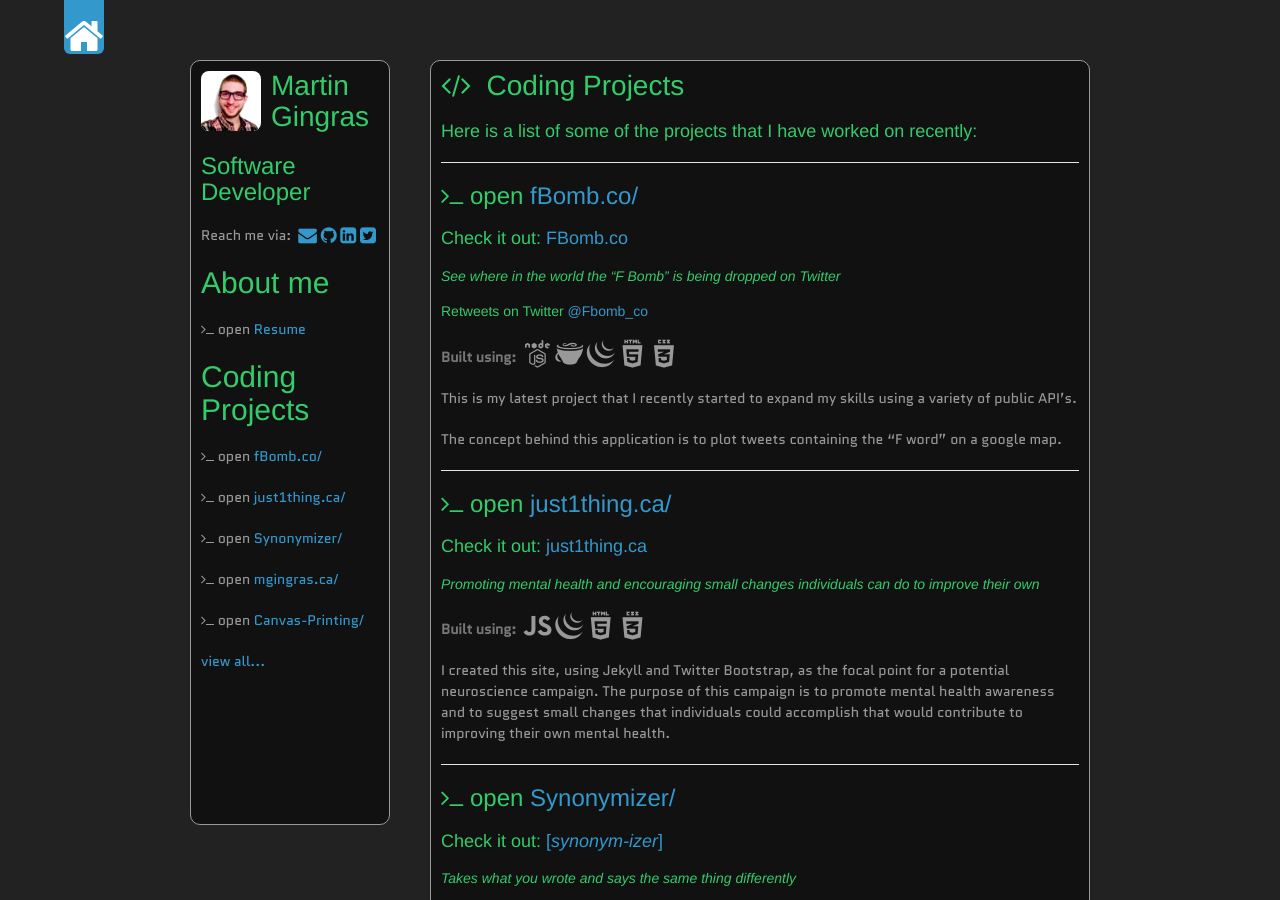
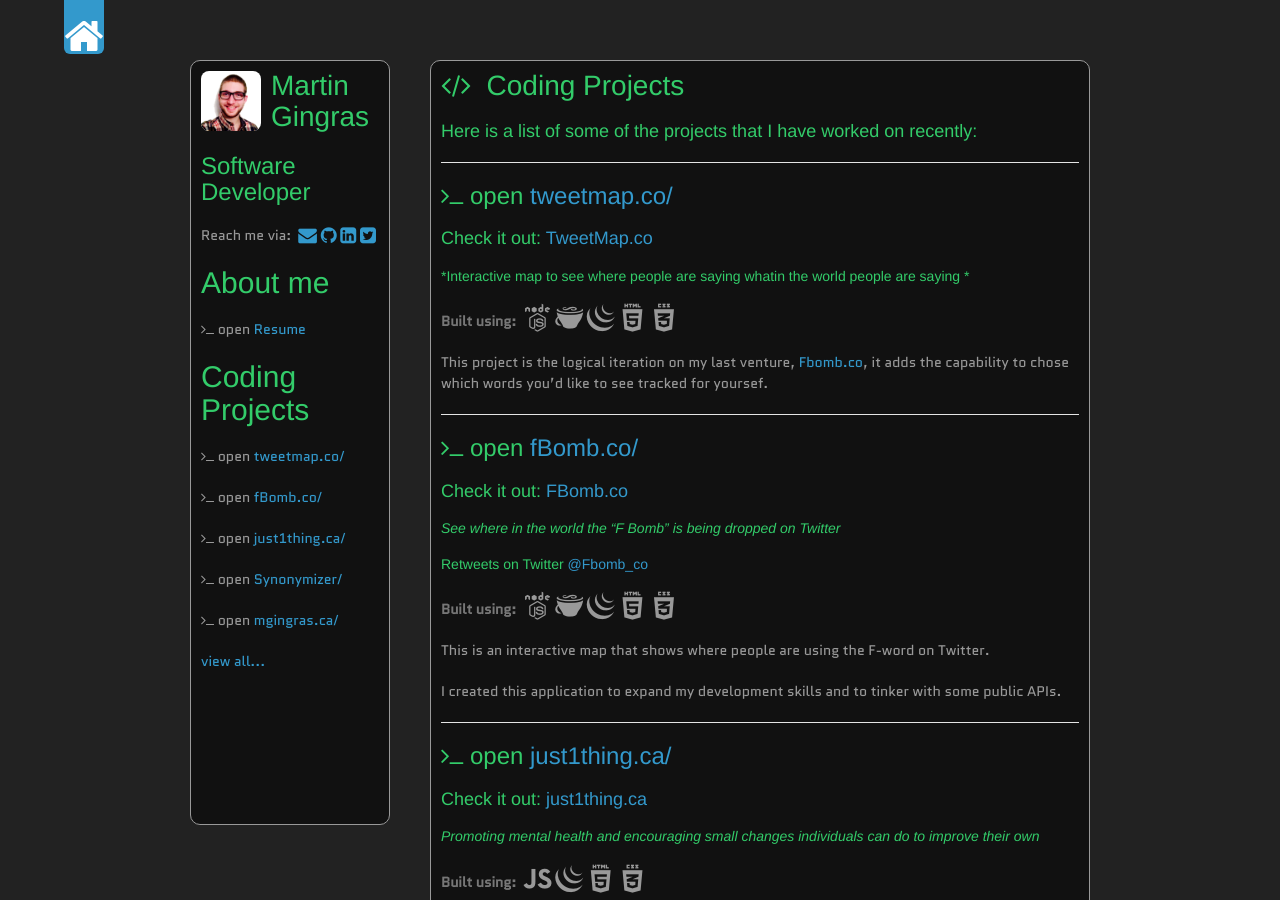
Before and after one commit to mgingras/The-old-mgingras.ca, a Jekyll site: the page built from coding/index.html, in a window 1280 px wide and 900 px high. Built offline with Jekyll 4.4.1, drawn with Linux system fonts in a browser that asks for light colours; some web fonts are replaced; Markdown is read by kramdown in place of the engine named in the settings; comment, search, counter and statistics services are not loaded.

Commit message:
tweetmap

```diff
--- a/_posts/2013-09-12-fBomb.md
+++ b/_posts/2013-09-12-fBomb.md
@@ -10,9 +10,9 @@
 
 <p><strong>Built using:</strong>&nbsp;&nbsp;<span title="node.js" class="pict-prog-nodejs01 icon-2x"> </span>&nbsp;<span title="CoffeeScript" class="pict-prog-coffeescr icon-2x"> </span>&nbsp;<span title="JQuery" class="pict-prog-jquery icon-2x"> </span>&nbsp;<span title="HTML5" class="pict-html5-01 icon-2x"> </span>&nbsp;<span title="CSS3" class="pict-css3-01 icon-2x"> </span></p>
 
-This is my latest project that I recently started to expand my skills using a variety of public API's.
+This is an interactive map that shows where people are using the F-word on Twitter.
 
-The concept behind this application is to plot tweets containing the "F word" on a google map.
+I created this application to expand my development skills and to tinker with some public APIs.
 
 <!-- abridge -->
 ###Live Demo:
--- /dev/null
+++ b/_posts/2013-12-11-tweetmap.md
@@ -0,0 +1,35 @@
+---
+layout: project
+title: tweetmap.co
+categories: coding
+---
+
+####Check it out: [TweetMap.co](http://www.tweetmap.co)
+#####*Interactive map to see where people are saying whatin the world people are saying *
+
+<p><strong>Built using:</strong>&nbsp;&nbsp;<span title="node.js" class="pict-prog-nodejs01 icon-2x"> </span>&nbsp;<span title="CoffeeScript" class="pict-prog-coffeescr icon-2x"> </span>&nbsp;<span title="JQuery" class="pict-prog-jquery icon-2x"> </span>&nbsp;<span title="HTML5" class="pict-html5-01 icon-2x"> </span>&nbsp;<span title="CSS3" class="pict-css3-01 icon-2x"> </span></p>
+
+This project is the logical iteration on my last venture, [Fbomb.co](http://www.fbomb.co), it adds the capability to chose which words you'd like to see tracked for yoursef.
+
+
+<!-- abridge -->
+###Live Demo:
+
+<object data=http://www.tweetmap.co width="100%" height="500px"> <embed src=http://www.tweetmap.co width="100%" height="500px"> </embed> <a href="http://www.tweetmap.co">http://www.tweetmap.co</a> </object>
+
+###Inspiration
+I was encouraged to make this project by many people who saw my last application, and now here it is.
+
+
+###Technical Stuff
+<!-- ####This project is all open-sourced under the [The MIT License](https://github.com/mgingras/fBomb/blob/master/LICENSE)  and available [here](https://github.com/mgingras/fBomb) -->
+
+This project builds on my last project, [Fbomb.co](/coding/fBomb), which has an open-sourced repo for anyone looking to see how exactly it was made.
+
+For this application I stopped tracking keywords in the servers request to Twitter. Instead I now ask for all Tweets that are geo tagged. Right now this causes me to hit the rate limit for streaming applications pretty hard and unfortunately I loose many tweets. I am looking to get elevated access to the twitter stream to resolve this (fingers crossed). I have thought of using dynamic track parameters and other work arounds however when you chain filters in the Twitter GET you receive all tweets that match either parameter. For this reason just tracking the "F-word" was causing my application to be rate-limited as well even though 99% of the tweets returned aren't geo tagged.
+
+To choose what tweets users see I use JS regex on the client-side to filter the returned tweets and only then display them.
+
+If anyone has an idea to work around beside what I have I would love to hear it.
+
+Send me an <a href="mailto:martin@mgingras.ca?Subject=TweetMap%20Suggestion" title="TweetMap idea yo!">email</a> with any suggestions!!
```
